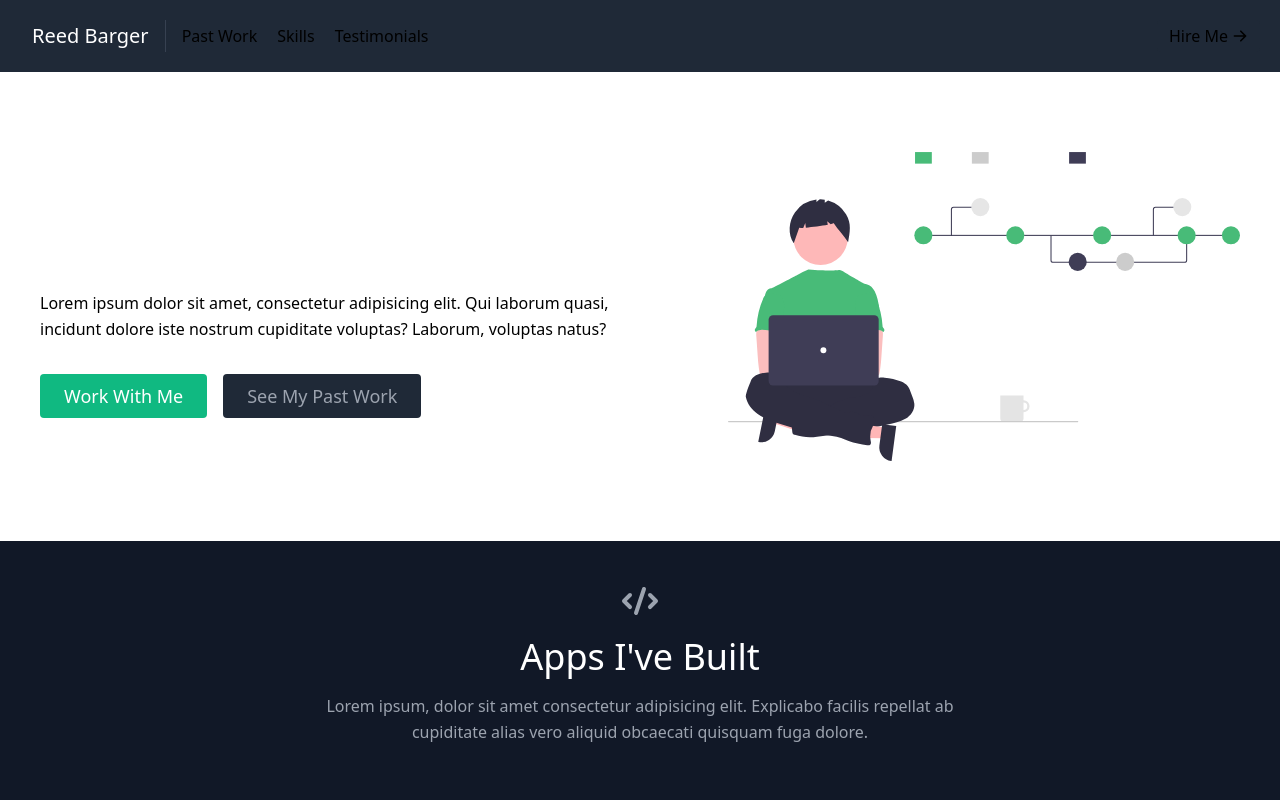
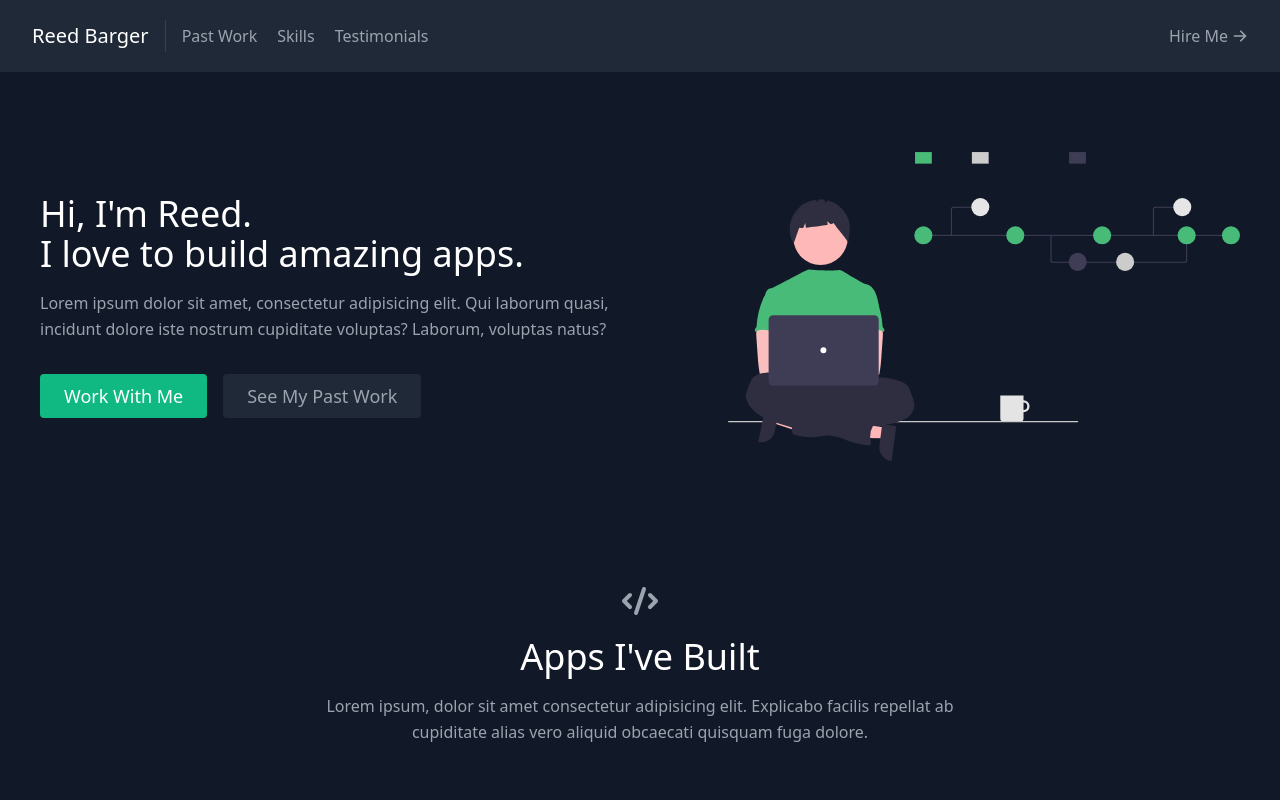
Before and after one commit to EllisG97/React-Portfolio, a React (Create React App) app: page / in a window 1280 px wide. Shown: the top 800 px of the page. Built offline with nearby package versions, Linux system fonts and the light colour scheme.

Commit message:
Fixed CSS

```diff
--- a/src/App.js
+++ b/src/App.js
@@ -8,7 +8,7 @@
 
 export default function App() {
     return (
-        <main>
+        <main className="text-gray-400 bg-gray-900 body-font">
             <Navbar />
             <About />
             <Projects />
--- a/src/components/About.js
+++ b/src/components/About.js
@@ -6,7 +6,7 @@
       <div className="container mx-auto flex px-10 py-20 md:flex-row flex-col items-center">
         <div className="lg:flex-grow md:w-1/2 lg:pr-24 md:pr-16 flex flex-col md:items-start md:text-left mb-16 md:mb-0 items-center text-center">
           <h1 className="title-font sm:text-4xl text-3xl mb-4 font-medium text-white">
-            Hi, I'm Ellis.
+            Hi, I'm Reed.
             <br className="hidden lg:inline-block" />I love to build amazing
             apps.
           </h1>
```
